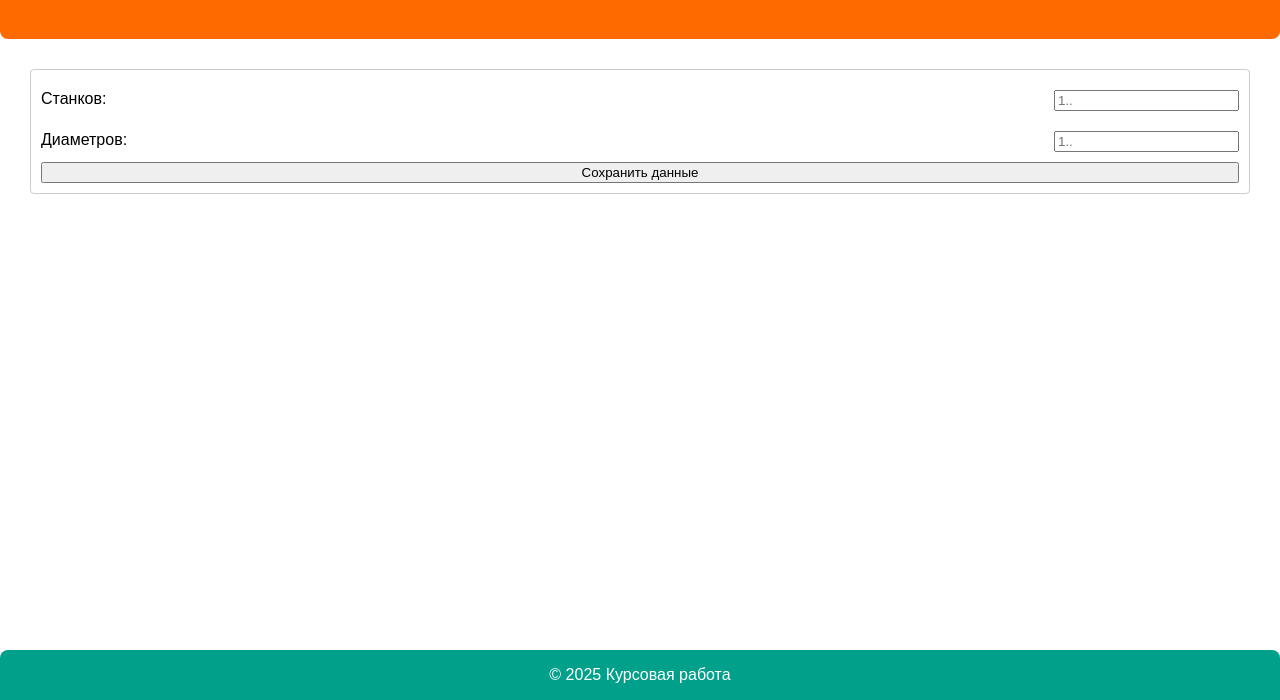
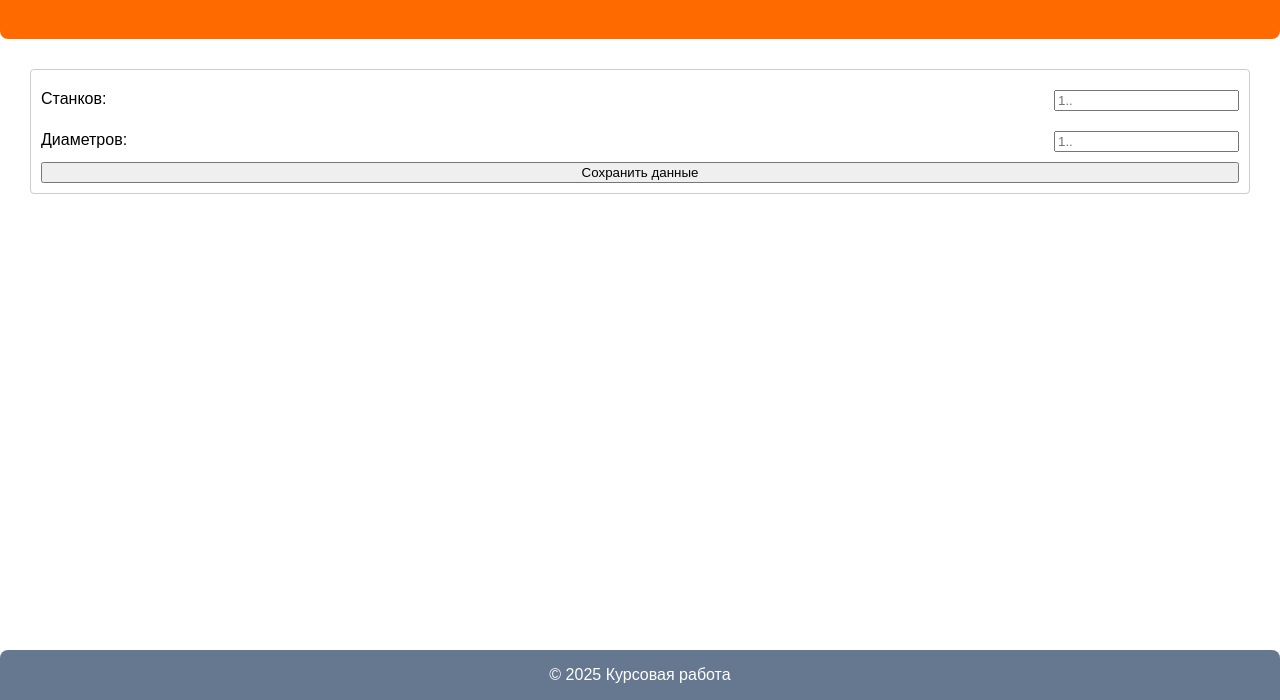
Before and after one commit to hxiwiw/my-website, a plain HTML site: page index.html in a window 1280 px wide. Shown: the part 100-800 px from the top of the page. Drawn offline with Linux system fonts and the light colour scheme.

Commit message:
Update styles.css

```diff
--- a/styles.css
+++ b/styles.css
@@ -23,7 +23,7 @@ html::-webkit-scrollbar, body::-webkit-scrollbar {
 }
 
 footer {
-    background-color: #00A08A; /* Footer background color */
+    background-color: #667790; /* Footer background color */
     color: white; /* Footer text color */
     text-align: center; /* Centered text */
     padding: -5px 0; /* Padding for top and bottom */
```
